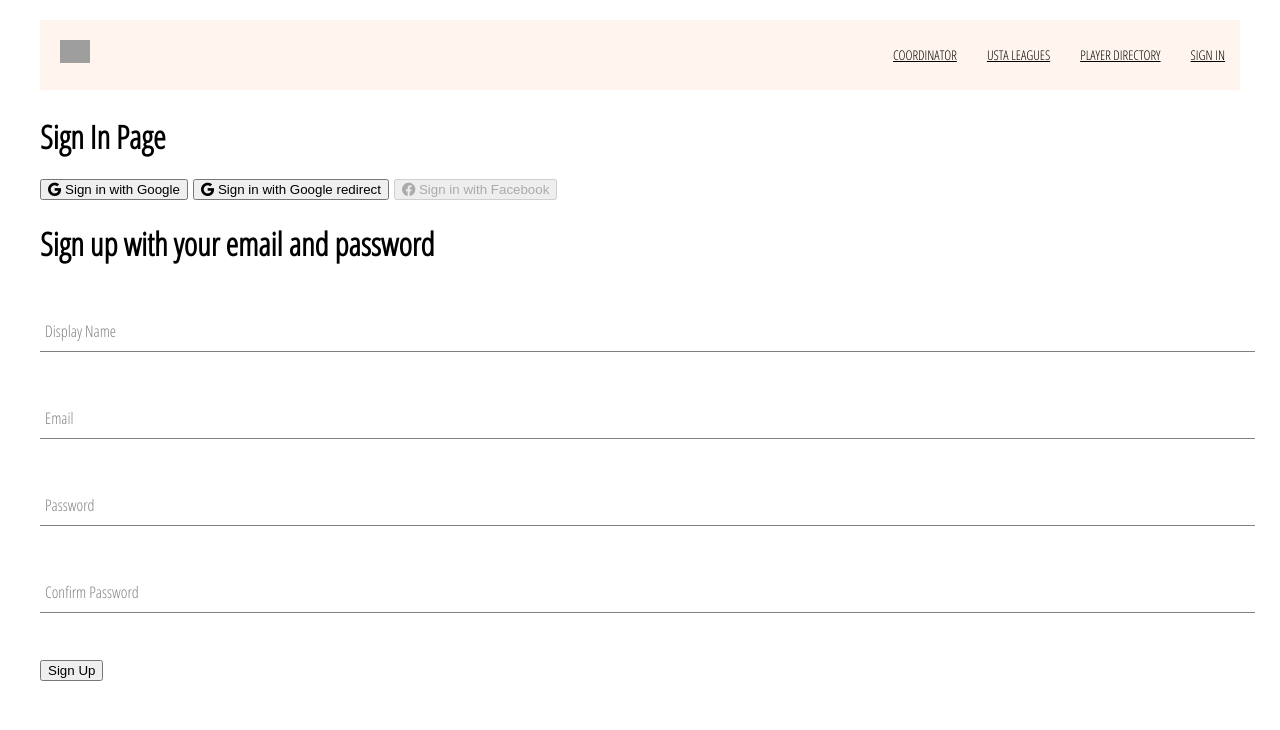
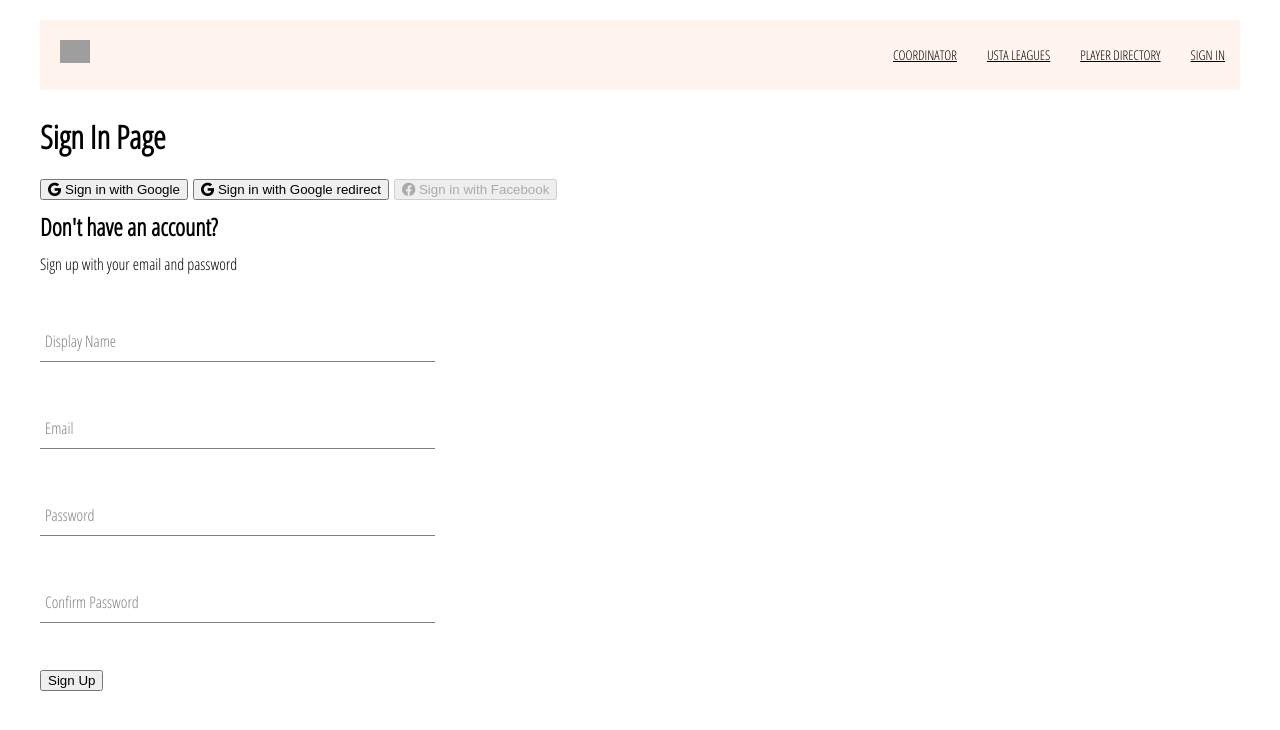
Before and after one commit to dwlandry/setx-tennis, a React (Create React App) app: page /sign-in in a window 1280 px wide. Shown: the top 730 px of the page. Built offline with nearby package versions, Linux system fonts and the light colour scheme; grey boxes are pictures that could not be loaded.

Commit message:
apply style to sign-up component

```diff
--- a/src/components/sign-up-form/sign-up-form.component.jsx
+++ b/src/components/sign-up-form/sign-up-form.component.jsx
@@ -5,6 +5,8 @@ import {
 } from '../../utils/firebase/firebase.utils';
 // import { async } from '@firebase/util';
 import FormInput from '../form-input/form-input.component';
+
+import './sign-up-form.styles.scss';
 
 const defaultFormFields = {
   displayName: '',
@@ -57,8 +59,9 @@ const SignUpForm = () => {
   };
 
   return (
-    <div>
-      <h1>Sign up with your email and password</h1>
+    <div className='sign-up-container'>
+      <h2>Don't have an account?</h2>
+      <span>Sign up with your email and password</span>
       <form onSubmit={handleSubmit}>
         <FormInput
           label='Display Name'
--- /dev/null
+++ b/src/components/sign-up-form/sign-up-form.styles.scss
@@ -0,0 +1,9 @@
+.sign-up-container {
+  display: flex;
+  flex-direction: column;
+  width: 380px;
+
+  h2 {
+    margin: 10px 0;
+  }
+}
```
